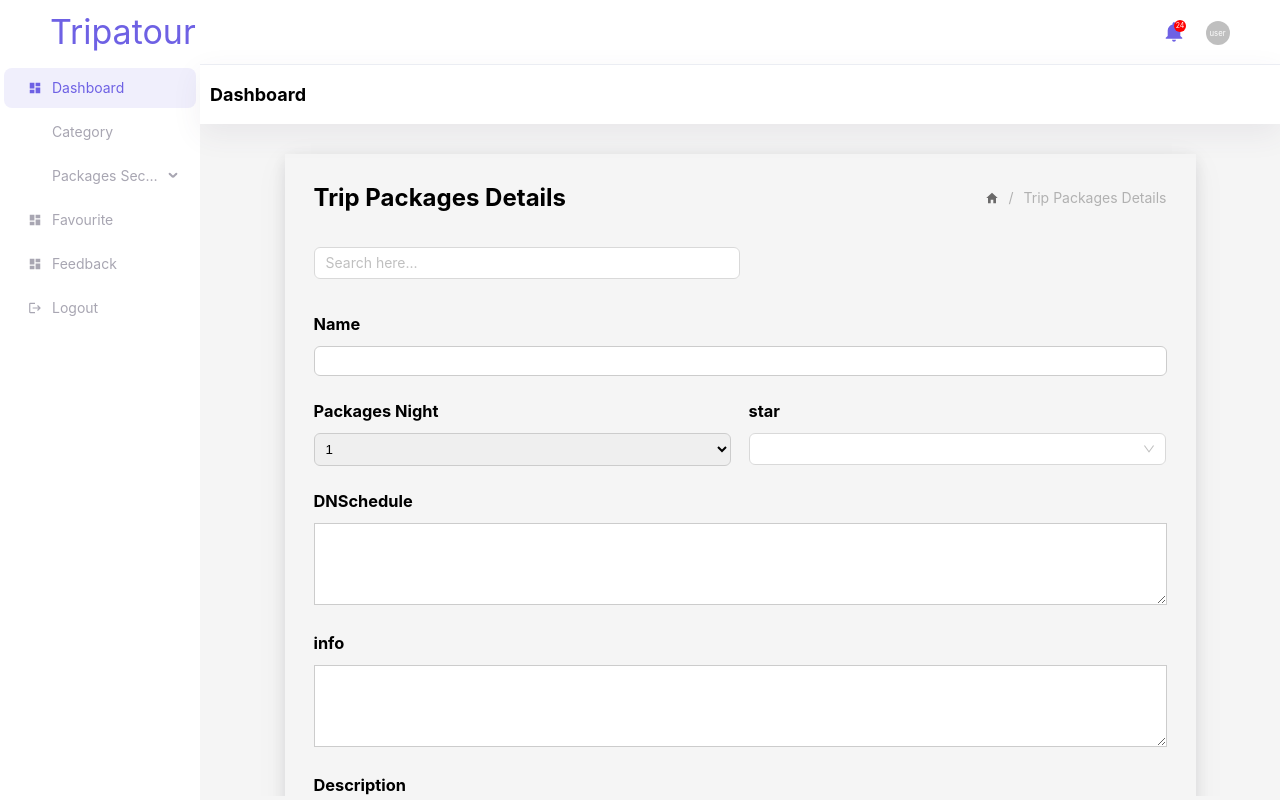
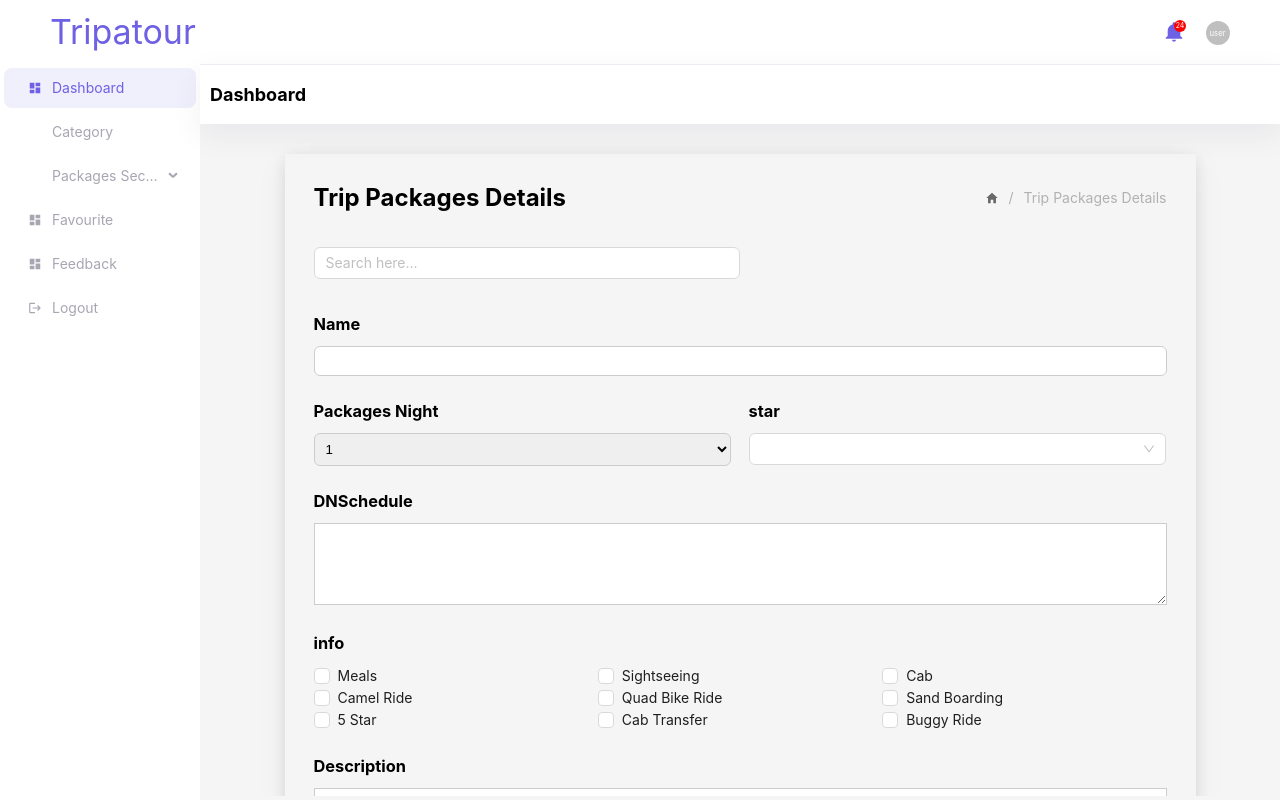
Before and after one commit to pawan-dev1/tripatour-admin, a React (Vite) app: page /add-package-detail in a window 1280 px wide. Built offline with nearby package versions, Linux system fonts and the light colour scheme; no server answers; sample sign-in values are in the browser's storage; some icons are missing.

Commit message:
info Ui Change

```diff
--- a/src/pages/addPackageDetail/AddPackageDetail.jsx
+++ b/src/pages/addPackageDetail/AddPackageDetail.jsx
@@ -9,6 +9,7 @@ import { BreadCrum } from '../../components/breadCrume';
 import { useParams } from 'react-router-dom';
 import { useGetCategoryQuery } from '../../store/services/category';
 
+import { Checkbox, Col, Row } from 'antd';
 const AddPackageDetail = () => {
 
 
@@ -49,6 +50,7 @@ const AddPackageDetail = () => {
 
     const submitHandler = () => {
         const formData = new FormData();
+        console.log(editorData)
         formData.append("highlights", editorData.highlights);
         formData.append("name", editorData.name);
         formData.append("DNSchedule", editorData.DNSchedule);
@@ -66,7 +68,7 @@ const AddPackageDetail = () => {
         formData.append("image", fileList2[0].originFileObj)
         formData.append("categoryId", editorData?.categoryId)
         fileList.map((item) => formData.append("galleryPhoto", item?.originFileObj))
-        triggre(formData);
+        // triggre(formData);
     }
 
     const packageLists = packagesData?.data?.map((elm) => {
@@ -94,6 +96,15 @@ const AddPackageDetail = () => {
           label: '5',
         },
     ]
+    const onChange = (checkedValues) => {
+        setEditorData((prev)=>{
+            return{
+               ...prev,
+                info:checkedValues
+                }
+                })
+
+      };
     return (
         <div className='text-editor-wrapper'>
             <BreadCrum name={'Trip Packages Details'} />
@@ -135,9 +146,54 @@ const AddPackageDetail = () => {
                 <h3 className='title'>DNSchedule</h3>
                 <textarea id="textarea" name="textarea" rows="4" cols="50" style={{ width: '100%' }} onChange={(e) => handleChange("DNSchedule", e.target.value)} />
             </div>
+            {/* <div className="text-editor">
+                <h3 className='title'>info</h3>
+                <textarea id="textarea" name="textarea" rows="4" cols="50" style={{ width: '100%' }} onChange={(e) => handleChange("info", e.target.value)} />
+            </div> */}
+
             <div className="text-editor">
                 <h3 className='title'>info</h3>
-                <textarea id="textarea" name="textarea" rows="4" cols="50" style={{ width: '100%' }} onChange={(e) => handleChange("info", e.target.value)} />
+                <Checkbox.Group
+    style={{
+      width: '100%',
+    }}
+    onChange={onChange}
+  >
+    <Row>
+      <Col span={8}>
+        <Checkbox value="Meals">Meals</Checkbox>
+      </Col>
+      <Col span={8}>
+        <Checkbox value="Sightseeing">Sightseeing</Checkbox>
+      </Col>
+      <Col span={8}>
+        <Checkbox value="Cab">Cab</Checkbox>
+      </Col>
+      <Col span={8}>
+        <Checkbox value="Camel Ride">Camel Ride</Checkbox>
+      </Col>
+      <Col span={8}>
+        <Checkbox value="Quad Bike Ride">Quad Bike Ride</Checkbox>
+      </Col>
+      <Col span={8}>
+        <Checkbox value="Sand Boarding">Sand Boarding</Checkbox>
+      </Col>
+      <Col span={8}>
+        <Checkbox value="5 Star">5 Star</Checkbox>
+      </Col>
+      <Col span={8}>
+        <Checkbox value="Cab Transfer">Cab Transfer</Checkbox>
+      </Col>
+      <Col span={8}>
+        <Checkbox value="Buggy Ride">Buggy Ride</Checkbox>
+      </Col>
+    </Row>
+  </Checkbox.Group>
+
+
+
+
+
             </div>
             <div className="text-editor">
                 <h3 className='title'>Description</h3>
```
